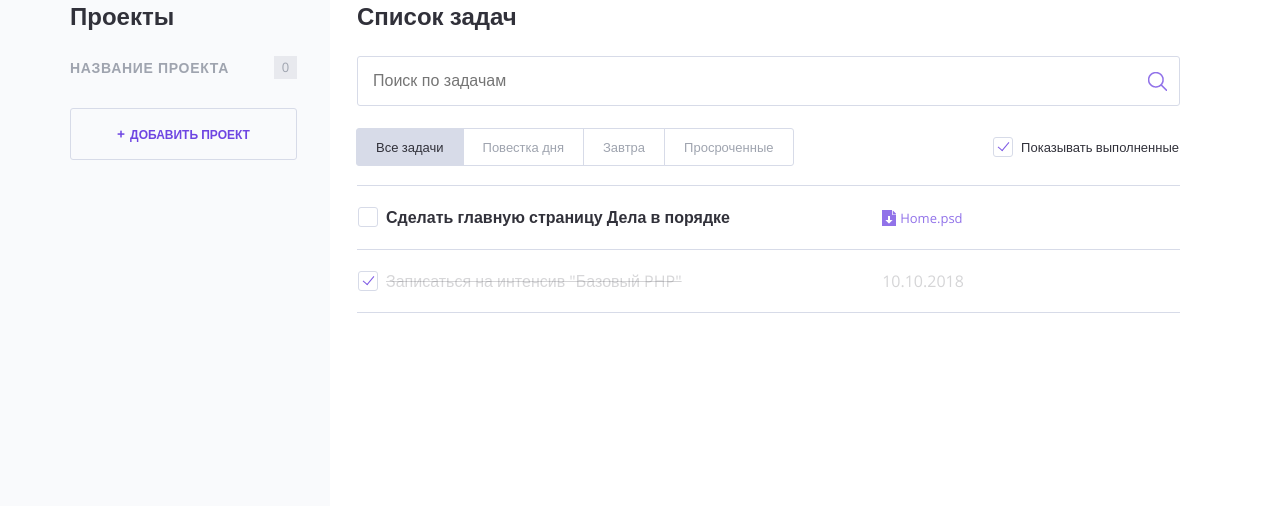
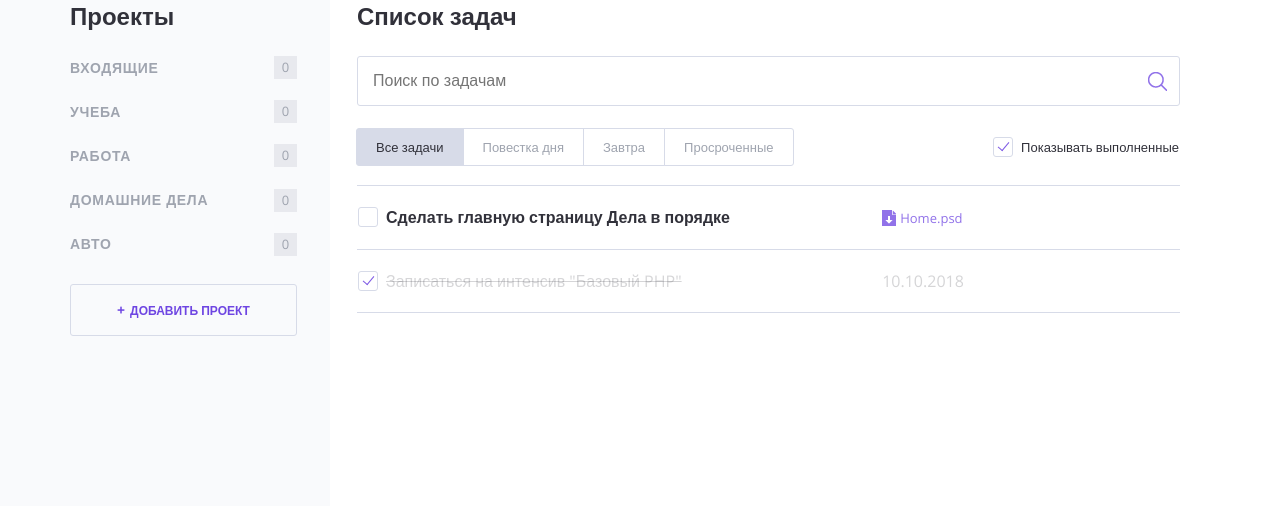
Before and after one commit to AnVP/486323-doingsdone, a PHP site: page / in a window 1280 px wide. Shown: the part 93-599 px from the top of the page. Run offline with PHP 8.4, Linux system fonts and the light colour scheme.

Commit message:
Использует цикл для прохода по массиву проектов

```diff
--- a/index.php
+++ b/index.php
@@ -4,6 +4,8 @@ $show_complete_tasks = rand(0, 1);
 
 // массив проектов
 $projects = ["Входящие", "Учеба", "Работа", "Домашние дела", "Авто"];
+$index = 0;
+$count_projects = count($projects);
 
 // массив задач
 $tasks = [
@@ -89,10 +91,13 @@ $tasks = [
 
                 <nav class="main-navigation">
                     <ul class="main-navigation__list">
+                        <?php while ($index < $count_projects): ?>
                         <li class="main-navigation__list-item">
-                            <a class="main-navigation__list-item-link" href="#">Название проекта</a>
+                            <a class="main-navigation__list-item-link" href="#"><?=$projects[$index];?></a>
                             <span class="main-navigation__list-item-count">0</span>
                         </li>
+                        <?php $index++; ?>
+                        <?php endwhile; ?>
                     </ul>
                 </nav>
 
```
